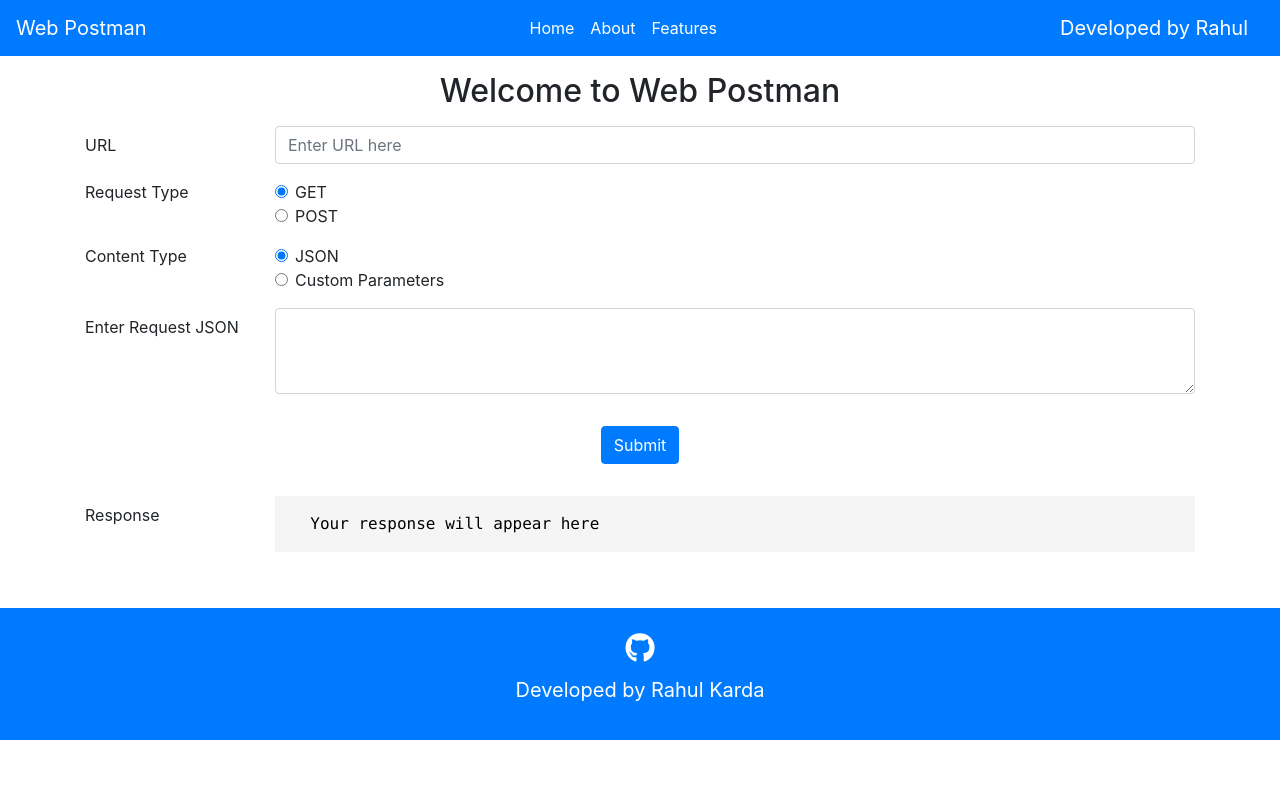
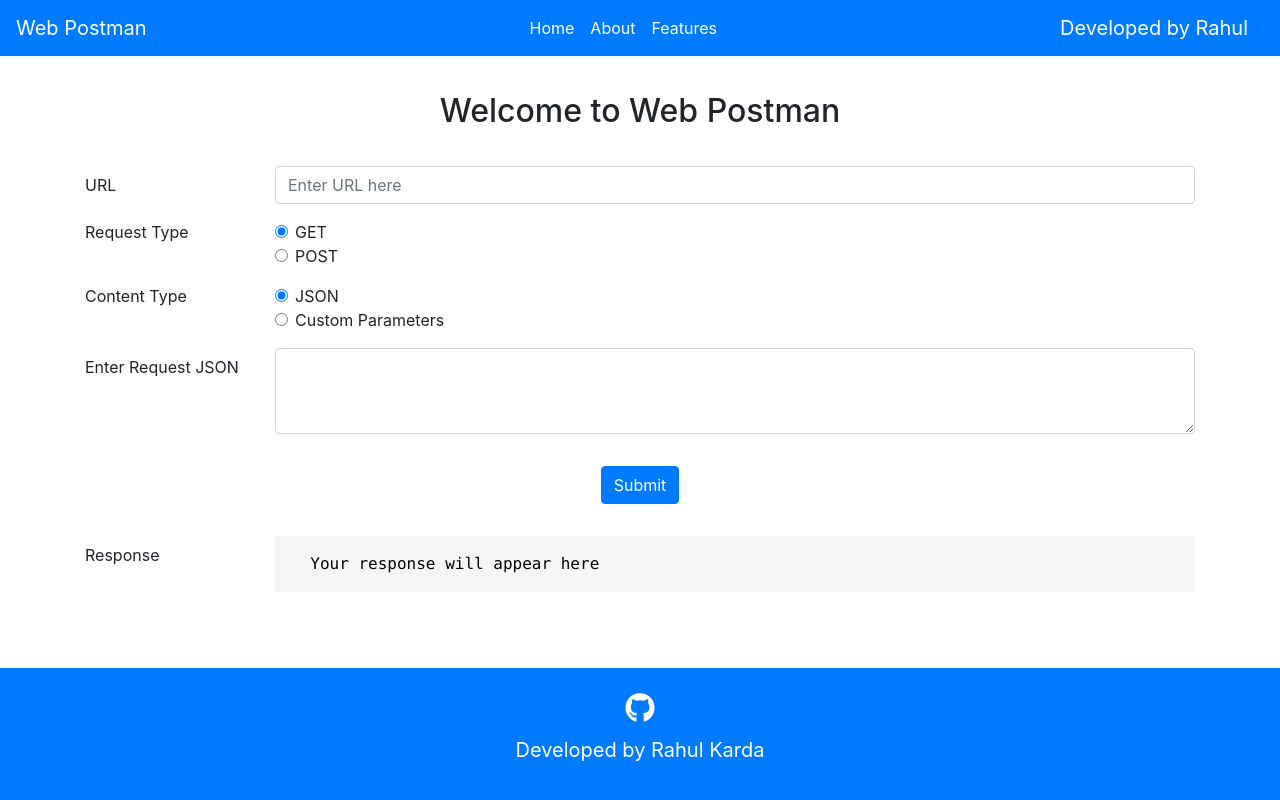
Before and after one commit to rahulkarda/Web-Postman, a plain HTML site: page index.html in a window 1280 px wide. Drawn offline with nearby package versions, Linux system fonts and the light colour scheme.

Commit message:
Update style.css

```diff
--- a/css/style.css
+++ b/css/style.css
@@ -2,6 +2,7 @@ body{
     display: flex;
     flex-direction: column;
     justify-content: space-between;
+    height: 100vh;
 }
 #responsePre{
     max-height: 500px;
@@ -28,8 +29,6 @@ h2{
     width: 100%;
 }
 footer{
-    position: relative;
-    bottom: 0;
     background-color: #007bff;
     display: flex;
     flex-direction: column;
```
